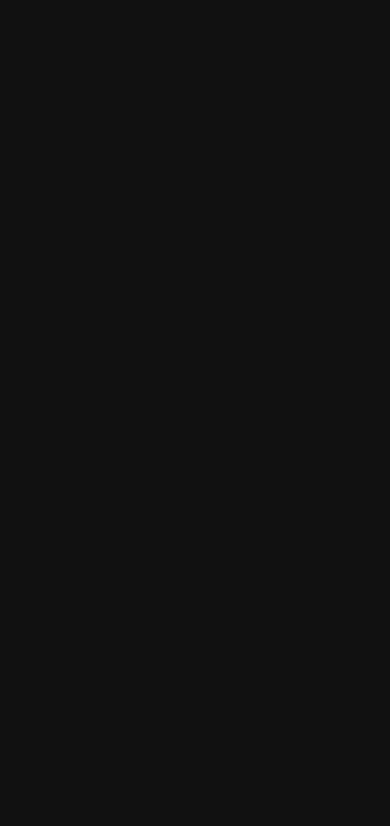
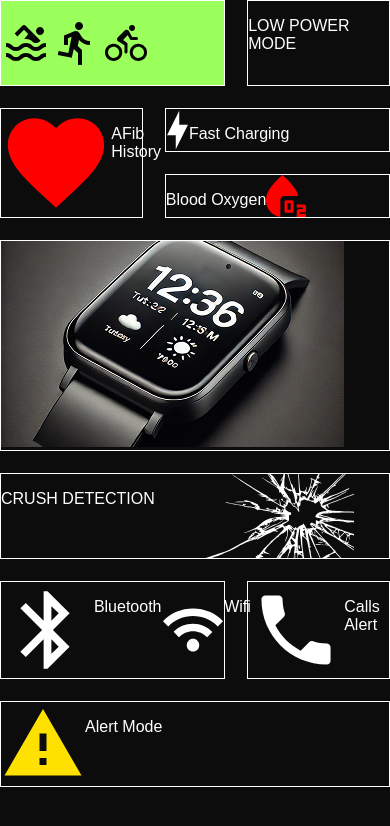
Before and after one commit to AlbertoBenito/Practica-Grid, a website built with Vite: page src/index.html in a window 390 px wide. Built offline with nearby package versions, Linux system fonts and the light colour scheme; some packages are replaced by stand-ins of ours.

Commit message:
reloj responsiv

```diff
--- a/src/index.html
+++ b/src/index.html
@@ -10,5 +10,55 @@
   </head>
   <body>
     <script type="module" src="./js/index.js"></script>
+
+    <div class="all">
+      <div class="trainers">
+        <img src="./assets/images/bx_swim.svg" alt="">
+        <img src="./assets/images/mdi_run.svg" alt="">
+        <img src="./assets/images/ion_bicycle.svg" alt="">
+      </div>
+      <div class="powerMode"><p>LOW POWER MODE</p></div>
+      <div class="afib">
+        <img src="./assets/images/mdi_heart.svg" alt="">
+        <p>AFib History</p>
+      </div>
+      <div class="charging">
+        <img src="./assets/images/Vector.svg" alt="">
+        <p>Fast Charging</p>
+      </div>
+      <div class="blood">
+        <p>Blood Oxygen</p>
+        <img src="./assets/images/Vector-1.svg" alt="">
+      </div>
+      <div class="img-watch">
+        <img src="./assets/images/image 1.png" alt="">
+      </div>
+      <div class="crush">
+        <p>CRUSH DETECTION</p>
+        <img src="./assets/images/broken-glass-tattoo-1772 1.svg" alt="">
+      </div>
+      <div class="bluetoothWifi">
+        <div class="bluetooth"></div>
+        <img src="./assets/images/material-symbols_bluetooth.svg" alt="">
+        <p>Bluetooth</p>
+        <div class="wifi">
+          <img src="./assets/images/material-symbols_wifi.svg" alt="">
+          <p>Wifi</p>
+        </div>
+      </div>
+
+
+      <div class="calls">
+        <img src="./assets/images/ic_baseline-phone.svg" alt="">
+        <p>Calls Alert</p>
+      </div>
+      <div class="alert">
+        <img src="./assets/images/mdi_alert.svg" alt="">
+        <p>Alert Mode</p>
+      </div>
+
+    </div>
+
+
   </body>
 </html>
--- a/src/scss/blocks/body.scss
+++ b/src/scss/blocks/body.scss
@@ -1,7 +1,135 @@
+@use '../mixins/responsive.scss' as *;
 html {
   scroll-behavior: smooth;
 }
 body {
-  background-color: #111;
+  background-color: #0C0C0C;
   font-family: sans-serif;
+  color: #fff;
 }
+.all{
+  display: grid;
+  grid-template-columns: repeat(5, 1fr);
+  grid-template-rows: 86px 44px 44px 211px 86px 98px 86px;
+  gap: 22px;
+
+  @include responsive(tablet) {
+    grid-template-rows: 123px 481px 98px 86px 98px;
+  }
+
+  @include responsive(desktop) {
+    grid-template-columns: repeat(12, 1fr);
+    grid-template-rows: 75px 237px 120px 75px 120px 145px;
+    gap: 22px;
+  }
+  .trainers{
+    img{
+      width: 50px;
+    }
+    border: 1px solid white;
+    background-color: #9BFF5C;
+    display: flex;
+    grid-column: 1 / 4;
+    grid-row: 1 / 2;
+    @include responsive(tablet) {
+      grid-column: 1/3;
+    }
+
+  }
+  .powerMode{
+    border: 1px solid white;
+    grid-column: 4 / 6;
+    grid-row: 1 / 2;
+    @include responsive(tablet) {
+      grid-column: 3/3;
+    }
+
+  }
+  .afib{
+    display: flex;
+    border: 1px solid white;
+    grid-column: 1 / 3;
+    grid-row: 2 / 4;
+    @include responsive(tablet) {
+      grid-column: 4/6;
+      grid-row: 1/2;
+    }
+  }
+  .charging{
+    display: flex;
+    border: 1px solid white;
+    grid-column: 3 / 6;
+    grid-row: 2 / 3;
+    @include responsive(tablet) {
+      grid-column: 3/6;
+      grid-row: 6/8;
+    }
+  }
+  .blood{
+    display: flex;
+    border: 1px solid white;
+    grid-column: 3 / 6;
+    grid-row: 3 / 3;
+    @include responsive(tablet) {
+      grid-column: 1/3;
+      grid-row: 6/8;
+    }
+  }
+  .img-watch{
+    border: 1px solid white;
+    grid-column: 1 / 6;
+    grid-row: 4 / 5;
+    @include responsive(tablet) {
+      grid-column: 1/6;
+      grid-row: 2/4;
+    }
+  }
+  .crush{
+    display: flex;
+    border: 1px solid white;
+    grid-column: 1 / 6;
+    grid-row: 5 / 5;
+    @include responsive(tablet) {
+      grid-column: 3/6;
+      grid-row: 4/5;
+    }
+  }
+  .bluetoothWifi{
+    display: flex;
+    grid-column: 1 / 4;
+    grid-row: 6 / 6 ;
+    @include responsive(tablet) {
+      grid-column: 1/3;
+      grid-row: 4/5;
+    }
+
+    border: 1px solid white;
+    .wifi{
+      display: flex;
+
+    }
+  }
+
+  .calls{
+    border: 1px solid white;
+    display: flex;
+    grid-column: 4 / 6;
+    grid-row: 6 / 6 ;
+    @include responsive(tablet) {
+      grid-column: 4/6;
+      grid-row: 5/6;
+    }
+  }
+  .alert{
+    border: 1px solid white;
+    display: flex;
+    grid-column: 1 / 6;
+    grid-row: 7 / 7 ;
+    @include responsive(tablet) {
+      grid-column: 1/4;
+      grid-row: 5/6;
+    }
+  }
+
+
+}
```
Also changed, not shown: src/assets/images/image 1.png (added).
